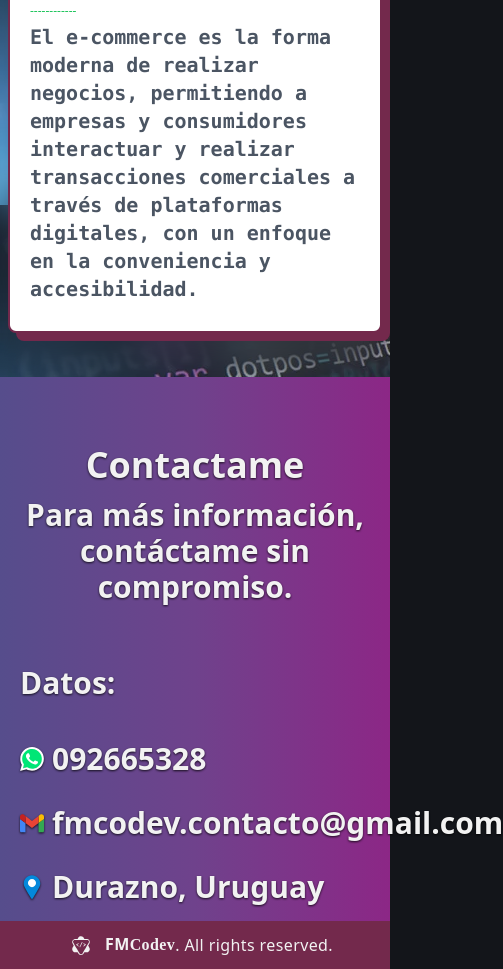
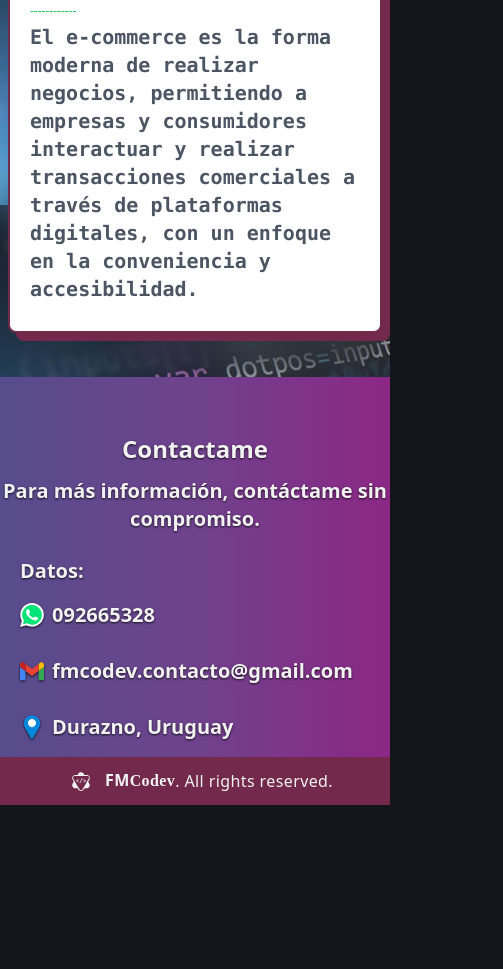
Before and after one commit to FacundoMan/fmcode-pag, an Astro site: page / in a window 390 px wide. Shown: the part 4387-5356 px from the top of the page, 503 px wide, since content can reach past the window. After the commit the page ends 5192 px from the top, so only its background shows below. Built offline with nearby package versions, Linux system fonts and the light colour scheme; Astro itself is replaced by a stand-in of ours.

Commit message:
se cambiaron algunos estilos para moviles

```diff
--- a/src/components/Contacto.astro
+++ b/src/components/Contacto.astro
@@ -4,11 +4,11 @@ import MailIcon from "./img/MailIcon.astro"
 import LocationIcon from "./img/LocationIcon.astro"
 ---
 <section class="w-full pt-10 bg-gradient-to-r  from-violeta-1 via-violeta-2 to-violeta-3  text-blanco1 ">
-<h2 id="contact" class="text-4xl text-center font-black pt-7 drop-shadow-[0_1.2px_1.2px_rgba(0,0,0,0.8)]"> Contactame</h2>
-<p class=" text-3xl text-center pt-3 pb-5 font-semibold drop-shadow-[0_1.2px_1.2px_rgba(0,0,0,0.8)]" >Para más información, contáctame sin compromiso.</p>
-<article class="pl-5 md:ml-20 text-3xl flex md:justify-center md:gap-60">
+<h2 id="contact" class="text-2xl lg:text-4xl text-center font-black  pt-4 lg:pt-7 drop-shadow-[0_1.2px_1.2px_rgba(0,0,0,0.8)]"> Contactame</h2>
+<p class=" text-xl lg:text-3xl text-center pt-3 pb-2 lg:pb-5 font-semibold drop-shadow-[0_1.2px_1.2px_rgba(0,0,0,0.8)]" >Para más información, contáctame sin compromiso.</p>
+<article class="pl-5 md:ml-20 text-xl lg:text-3xl flex md:justify-center md:gap-60">
     <div class="h-full pb-4">
-        <h4 class=" py-10 font-semibold drop-shadow-[0_1.2px_1.2px_rgba(0,0,0,0.8)]">Datos:</h4>
+        <h4 class=" py-4 lg:py-10 font-semibold drop-shadow-[0_1.2px_1.2px_rgba(0,0,0,0.8)]">Datos:</h4>
         <p class=" flex gap-2 items-center  pb-7 font-semibold drop-shadow-[0_1.2px_1.2px_rgba(0,0,0,0.8)]" ><Whatsapp class="size-6"></Whatsapp> 092665328</p>
         <p class=" flex gap-2 items-center  pb-7 font-semibold drop-shadow-[0_1.2px_1.2px_rgba(0,0,0,0.8)]"><MailIcon class="size-6"></MailIcon> fmcodev.contacto@gmail.com</p>
         <p class=" flex gap-2  items-center font-semibold drop-shadow-[0_1.2px_1.2px_rgba(0,0,0,0.8)]"><LocationIcon class="size-6"></LocationIcon> Durazno, Uruguay</p>
```
